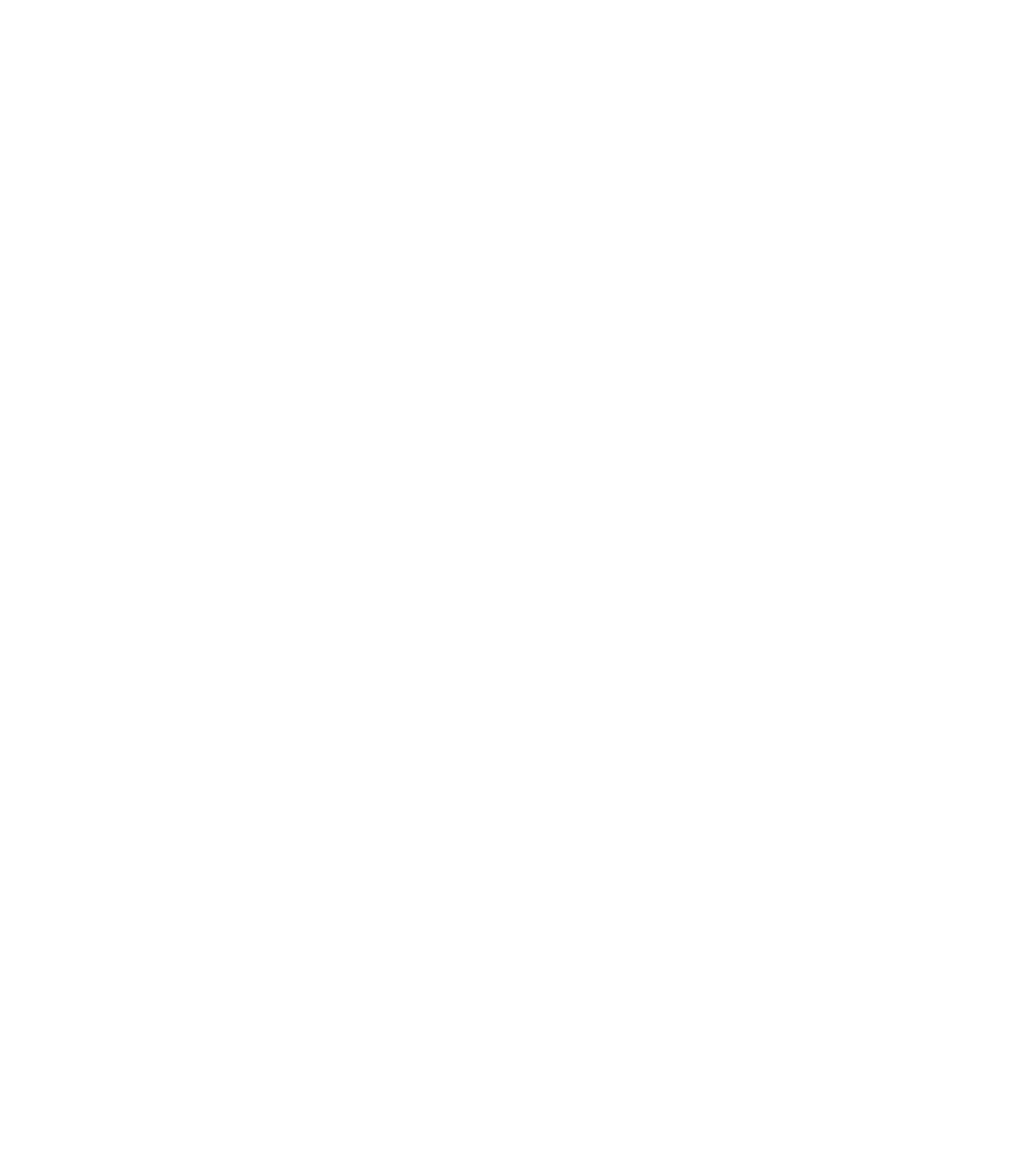
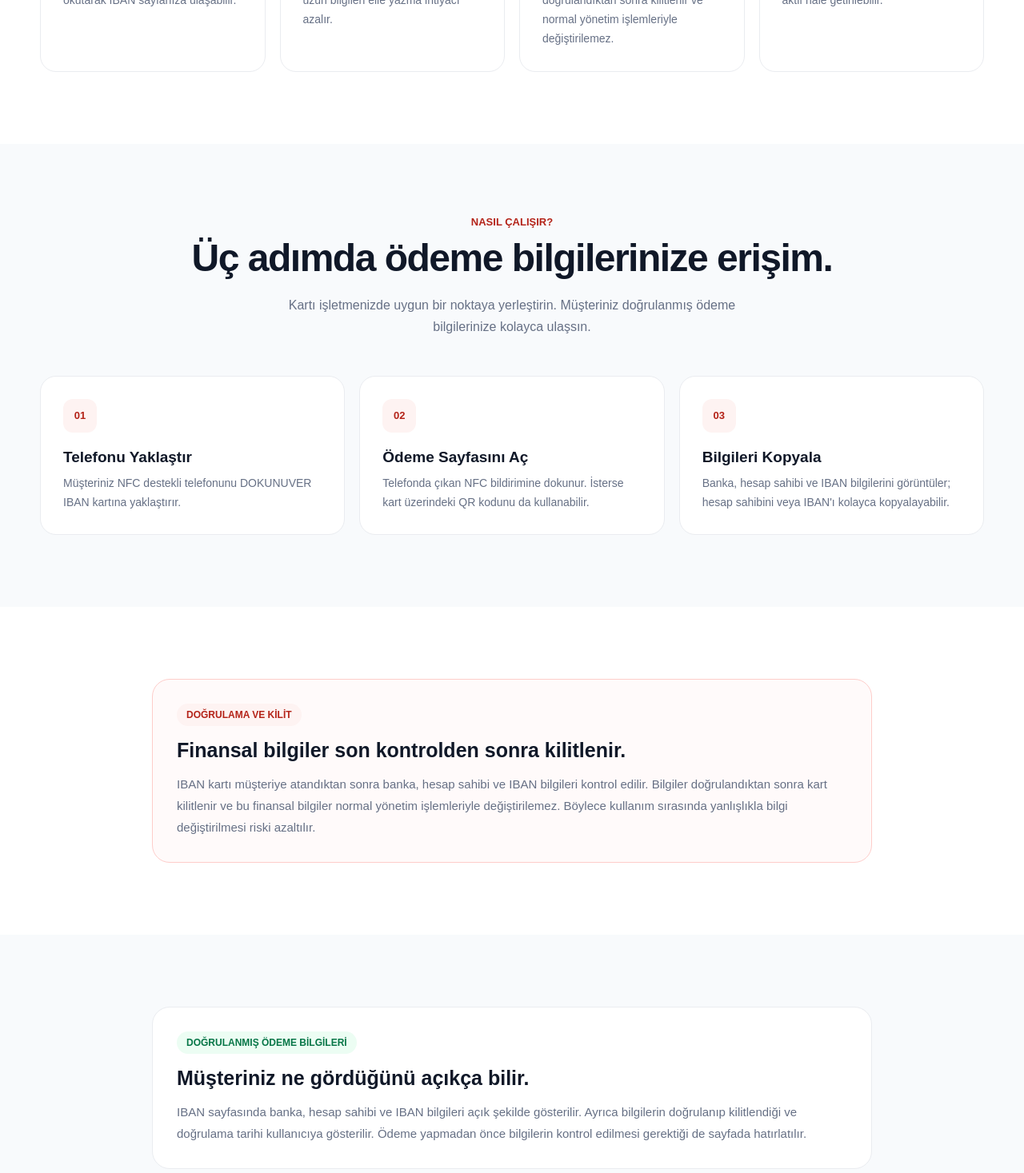
Before and after one commit to temurtasyucel-ops/dokunuver-Web, a Next.js app: page /urunler/iban in a window 1280 px wide. Shown: the part 1330-2797 px from the top of the page at 80% size. Before the commit the page ends 1383 px from the top, so only its background shows below. Built offline with nearby package versions, Linux system fonts and the light colour scheme.

Commit message:
Update page.js

```diff
--- a/app/urunler/iban/page.js
+++ b/app/urunler/iban/page.js
@@ -1,7 +1,7 @@
 export const metadata = {
   title: "IBAN NFC Kartı | DOKUNUVER",
   description:
-    "DOKUNUVER IBAN NFC Kartı ile banka, hesap sahibi ve IBAN bilgilerinizi NFC veya QR ile kolayca paylaşın.",
+    "DOKUNUVER IBAN NFC Kartı ile banka, hesap sahibi ve IBAN bilgilerinizi NFC veya QR üzerinden kolayca paylaşın.",
 };
 
 export default function IbanPage() {
@@ -23,6 +23,7 @@ export default function IbanPage() {
           display: "flex",
           alignItems: "center",
           justifyContent: "space-between",
+          gap: "20px",
         }}
       >
         <a
@@ -61,6 +62,7 @@ export default function IbanPage() {
             color: "#475467",
             fontSize: "14px",
             fontWeight: "700",
+            whiteSpace: "nowrap",
           }}
         >
           ← Ürünlere Dön
@@ -78,7 +80,8 @@ export default function IbanPage() {
         <div
           style={{
             display: "grid",
-            gridTemplateColumns: "repeat(auto-fit, minmax(320px, 1fr))",
+            gridTemplateColumns:
+              "repeat(auto-fit, minmax(320px, 1fr))",
             gap: "70px",
             alignItems: "center",
           }}
@@ -100,7 +103,8 @@ export default function IbanPage() {
                 maxWidth: "500px",
                 height: "auto",
                 borderRadius: "20px",
-                boxShadow: "0 20px 50px rgba(16,24,40,0.12)",
+                boxShadow:
+                  "0 20px 50px rgba(16,24,40,0.12)",
               }}
             />
           </div>
@@ -141,8 +145,11 @@ export default function IbanPage() {
                 lineHeight: "1.7",
               }}
             >
-              Banka, hesap sahibi ve IBAN bilgilerinizi müşterilerinizle NFC
-              veya QR üzerinden kolayca paylaşın.
+              Banka, hesap sahibi ve IBAN bilgilerinizi
+              müşterilerinizle NFC veya QR üzerinden kolayca
+              paylaşın. Müşteriniz ödeme bilgilerinize tek
+              dokunuşla ulaşsın ve gerekli bilgileri kolayca
+              kopyalayabilsin.
             </p>
 
             {/* FİYAT */}
@@ -184,8 +191,11 @@ export default function IbanPage() {
               <div>✓ 10 × 10 cm</div>
               <div>✓ NFC + QR ile kullanım</div>
               <div>✓ Banka ve IBAN bilgilerinize özel hazırlanır</div>
-              <div>✓ Doğrulama sonrasında IBAN bilgileri kilitlenir</div>
-              <div>✓ Masaüstü stand veya çift taraflı bant seçeneği</div>
+              <div>✓ Hesap sahibi ve IBAN kolayca kopyalanabilir</div>
+              <div>✓ Doğrulama sonrasında bilgiler kilitlenir</div>
+              <div>
+                ✓ Masaüstü stand veya çift taraflı bant seçeneği
+              </div>
             </div>
 
             {/* BUTONLAR */}
@@ -198,7 +208,7 @@ export default function IbanPage() {
               }}
             >
               <a
-                href="https://wa.me/905075738349?text=Merhaba%2C%20DOKUNUVER%20IBAN%20Kart%C4%B1%20sipari%C5%9Fi%20vermek%20istiyorum."
+                href="https://wa.me/905075738349?text=Merhaba%2C%20DOKUNUVER%20IBAN%20NFC%20Kart%C4%B1%20sipari%C5%9Fi%20vermek%20istiyorum."
                 target="_blank"
                 rel="noreferrer"
                 style={{
@@ -268,17 +278,32 @@ export default function IbanPage() {
               style={{
                 margin: "0",
                 fontSize: "clamp(32px, 5vw, 48px)",
+                lineHeight: "1.1",
                 letterSpacing: "-1.5px",
               }}
             >
               IBAN paylaşmayı kolaylaştırın.
             </h2>
+
+            <p
+              style={{
+                margin: "18px 0 0",
+                color: "#667085",
+                fontSize: "16px",
+                lineHeight: "1.7",
+              }}
+            >
+              Uzun IBAN numaralarının elle yazılması veya farklı
+              kanallardan gönderilmesi yerine ödeme bilgilerinizi
+              tek bir sayfada sunun.
+            </p>
           </div>
 
           <div
             style={{
               display: "grid",
-              gridTemplateColumns: "repeat(auto-fit, minmax(240px, 1fr))",
+              gridTemplateColumns:
+                "repeat(auto-fit, minmax(240px, 1fr))",
               gap: "18px",
             }}
           >
@@ -291,14 +316,14 @@ export default function IbanPage() {
             <FeatureCard
               number="02"
               title="Kolay Kopyalama"
-              description="IBAN numarası ekranda görüntülenir ve uzun hesap bilgisini elle yazmak yerine kolayca kopyalanabilir."
+              description="Hesap sahibi ve IBAN bilgileri ekrandan kolayca kopyalanabilir; uzun bilgileri elle yazma ihtiyacı azalır."
             />
 
             <FeatureCard
-  number="03"
-  title="Doğrulanır ve Kilitlenir"
-  description="Banka, hesap sahibi ve IBAN bilgileriniz kontrol edilip doğrulandıktan sonra kilitlenir ve normal yönetim işlemleriyle değiştirilemez."
-/>
+              number="03"
+              title="Doğrulanır ve Kilitlenir"
+              description="Banka, hesap sahibi ve IBAN bilgileriniz kontrol edilip doğrulandıktan sonra kilitlenir ve normal yönetim işlemleriyle değiştirilemez."
+            />
 
             <FeatureCard
               number="04"
@@ -306,6 +331,288 @@ export default function IbanPage() {
               description="Gerektiğinde IBAN kartınız pasife alınabilir ve daha sonra yeniden aktif hale getirilebilir."
             />
           </div>
+        </div>
+      </section>
+
+      {/* NASIL ÇALIŞIR */}
+      <section
+        style={{
+          background: "#f8fafc",
+          padding: "90px 24px",
+        }}
+      >
+        <div
+          style={{
+            maxWidth: "1180px",
+            margin: "0 auto",
+            textAlign: "center",
+          }}
+        >
+          <div
+            style={{
+              color: "#b42318",
+              fontSize: "13px",
+              fontWeight: "800",
+              marginBottom: "12px",
+            }}
+          >
+            NASIL ÇALIŞIR?
+          </div>
+
+          <h2
+            style={{
+              margin: "0",
+              fontSize: "clamp(32px, 5vw, 48px)",
+              lineHeight: "1.1",
+              letterSpacing: "-1.5px",
+            }}
+          >
+            Üç adımda ödeme bilgilerinize erişim.
+          </h2>
+
+          <p
+            style={{
+              maxWidth: "620px",
+              margin: "18px auto 48px",
+              color: "#667085",
+              fontSize: "16px",
+              lineHeight: "1.7",
+            }}
+          >
+            Kartı işletmenizde uygun bir noktaya yerleştirin.
+            Müşteriniz doğrulanmış ödeme bilgilerinize kolayca
+            ulaşsın.
+          </p>
+
+          <div
+            style={{
+              display: "grid",
+              gridTemplateColumns:
+                "repeat(auto-fit, minmax(240px, 1fr))",
+              gap: "18px",
+              textAlign: "left",
+            }}
+          >
+            <StepCard
+              number="01"
+              title="Telefonu Yaklaştır"
+              description="Müşteriniz NFC destekli telefonunu DOKUNUVER IBAN kartına yaklaştırır."
+            />
+
+            <StepCard
+              number="02"
+              title="Ödeme Sayfasını Aç"
+              description="Telefonda çıkan NFC bildirimine dokunur. İsterse kart üzerindeki QR kodunu da kullanabilir."
+            />
+
+            <StepCard
+              number="03"
+              title="Bilgileri Kopyala"
+              description="Banka, hesap sahibi ve IBAN bilgilerini görüntüler; hesap sahibini veya IBAN'ı kolayca kopyalayabilir."
+            />
+          </div>
+        </div>
+      </section>
+
+      {/* DOĞRULAMA VE KİLİT */}
+      <section
+        style={{
+          background: "#ffffff",
+          padding: "90px 24px",
+        }}
+      >
+        <div
+          style={{
+            maxWidth: "900px",
+            margin: "0 auto",
+          }}
+        >
+          <div
+            style={{
+              border: "1px solid #fecdca",
+              borderRadius: "22px",
+              padding: "30px",
+              background: "#fffafa",
+            }}
+          >
+            <div
+              style={{
+                display: "inline-block",
+                background: "#fef3f2",
+                color: "#b42318",
+                padding: "7px 12px",
+                borderRadius: "999px",
+                fontSize: "12px",
+                fontWeight: "800",
+                marginBottom: "16px",
+              }}
+            >
+              DOĞRULAMA VE KİLİT
+            </div>
+
+            <h2
+              style={{
+                margin: "0 0 14px",
+                fontSize: "25px",
+              }}
+            >
+              Finansal bilgiler son kontrolden sonra kilitlenir.
+            </h2>
+
+            <p
+              style={{
+                margin: 0,
+                color: "#667085",
+                fontSize: "15px",
+                lineHeight: "1.8",
+              }}
+            >
+              IBAN kartı müşteriye atandıktan sonra banka, hesap
+              sahibi ve IBAN bilgileri kontrol edilir. Bilgiler
+              doğrulandıktan sonra kart kilitlenir ve bu finansal
+              bilgiler normal yönetim işlemleriyle değiştirilemez.
+              Böylece kullanım sırasında yanlışlıkla bilgi
+              değiştirilmesi riski azaltılır.
+            </p>
+          </div>
+        </div>
+      </section>
+
+      {/* KULLANICI EKRANI */}
+      <section
+        style={{
+          background: "#f8fafc",
+          padding: "90px 24px",
+        }}
+      >
+        <div
+          style={{
+            maxWidth: "900px",
+            margin: "0 auto",
+          }}
+        >
+          <div
+            style={{
+              background: "#ffffff",
+              border: "1px solid #eaecf0",
+              borderRadius: "22px",
+              padding: "30px",
+            }}
+          >
+            <div
+              style={{
+                display: "inline-block",
+                background: "#ecfdf3",
+                color: "#067647",
+                padding: "7px 12px",
+                borderRadius: "999px",
+                fontSize: "12px",
+                fontWeight: "800",
+                marginBottom: "16px",
+              }}
+            >
+              DOĞRULANMIŞ ÖDEME BİLGİLERİ
+            </div>
+
+            <h2
+              style={{
+                margin: "0 0 14px",
+                fontSize: "25px",
+              }}
+            >
+              Müşteriniz ne gördüğünü açıkça bilir.
+            </h2>
+
+            <p
+              style={{
+                margin: 0,
+                color: "#667085",
+                fontSize: "15px",
+                lineHeight: "1.8",
+              }}
+            >
+              IBAN sayfasında banka, hesap sahibi ve IBAN bilgileri
+              açık şekilde gösterilir. Ayrıca bilgilerin doğrulanıp
+              kilitlendiği ve doğrulama tarihi kullanıcıya
+              gösterilir. Ödeme yapmadan önce bilgilerin kontrol
+              edilmesi gerektiği de sayfada hatırlatılır.
+            </p>
+          </div>
+        </div>
+      </section>
+
+      {/* SİPARİŞ CTA */}
+      <section
+        style={{
+          background: "#ffffff",
+          padding: "90px 24px 100px",
+        }}
+      >
+        <div
+          style={{
+            maxWidth: "1180px",
+            margin: "0 auto",
+            background: "#101828",
+            borderRadius: "28px",
+            padding: "60px 28px",
+            color: "#ffffff",
+            textAlign: "center",
+          }}
+        >
+          <div
+            style={{
+              color: "#fda29b",
+              fontSize: "13px",
+              fontWeight: "800",
+              marginBottom: "14px",
+            }}
+          >
+            DOKUNUVER
+          </div>
+
+          <h2
+            style={{
+              maxWidth: "700px",
+              margin: "0 auto",
+              fontSize: "clamp(30px, 5vw, 46px)",
+              lineHeight: "1.1",
+              letterSpacing: "-1.4px",
+            }}
+          >
+            Ödeme bilgilerinizi tek dokunuş uzağa taşıyın.
+          </h2>
+
+          <p
+            style={{
+              maxWidth: "620px",
+              margin: "20px auto 30px",
+              color: "#98a2b3",
+              fontSize: "16px",
+              lineHeight: "1.7",
+            }}
+          >
+            Sipariş için WhatsApp üzerinden bize ulaşın. Banka,
+            hesap sahibi ve IBAN bilgilerinizi doğruladıktan sonra
+            kartınızı kullanıma hazır şekilde hazırlayalım.
+          </p>
+
+          <a
+            href="https://wa.me/905075738349?text=Merhaba%2C%20DOKUNUVER%20IBAN%20NFC%20Kart%C4%B1%20sipari%C5%9Fi%20vermek%20istiyorum."
+            target="_blank"
+            rel="noreferrer"
+            style={{
+              display: "inline-block",
+              textDecoration: "none",
+              background: "#25D366",
+              color: "#ffffff",
+              padding: "16px 26px",
+              borderRadius: "13px",
+              fontSize: "15px",
+              fontWeight: "800",
+            }}
+          >
+            WhatsApp'tan Sipariş Ver
+          </a>
         </div>
       </section>
     </main>
@@ -355,3 +662,54 @@ function FeatureCard({ number, title, description }) {
     </div>
   );
 }
+
+function StepCard({ number, title, description }) {
+  return (
+    <div
+      style={{
+        background: "#ffffff",
+        border: "1px solid #eaecf0",
+        borderRadius: "20px",
+        padding: "28px",
+      }}
+    >
+      <div
+        style={{
+          width: "42px",
+          height: "42px",
+          borderRadius: "12px",
+          background: "#fef3f2",
+          color: "#b42318",
+          display: "flex",
+          alignItems: "center",
+          justifyContent: "center",
+          fontSize: "13px",
+          fontWeight: "900",
+          marginBottom: "20px",
+        }}
+      >
+        {number}
+      </div>
+
+      <h3
+        style={{
+          margin: "0 0 10px",
+          fontSize: "19px",
+        }}
+      >
+        {title}
+      </h3>
+
+      <p
+        style={{
+          margin: "0",
+          color: "#667085",
+          fontSize: "14px",
+          lineHeight: "1.7",
+        }}
+      >
+        {description}
+      </p>
+    </div>
+  );
+}
```
